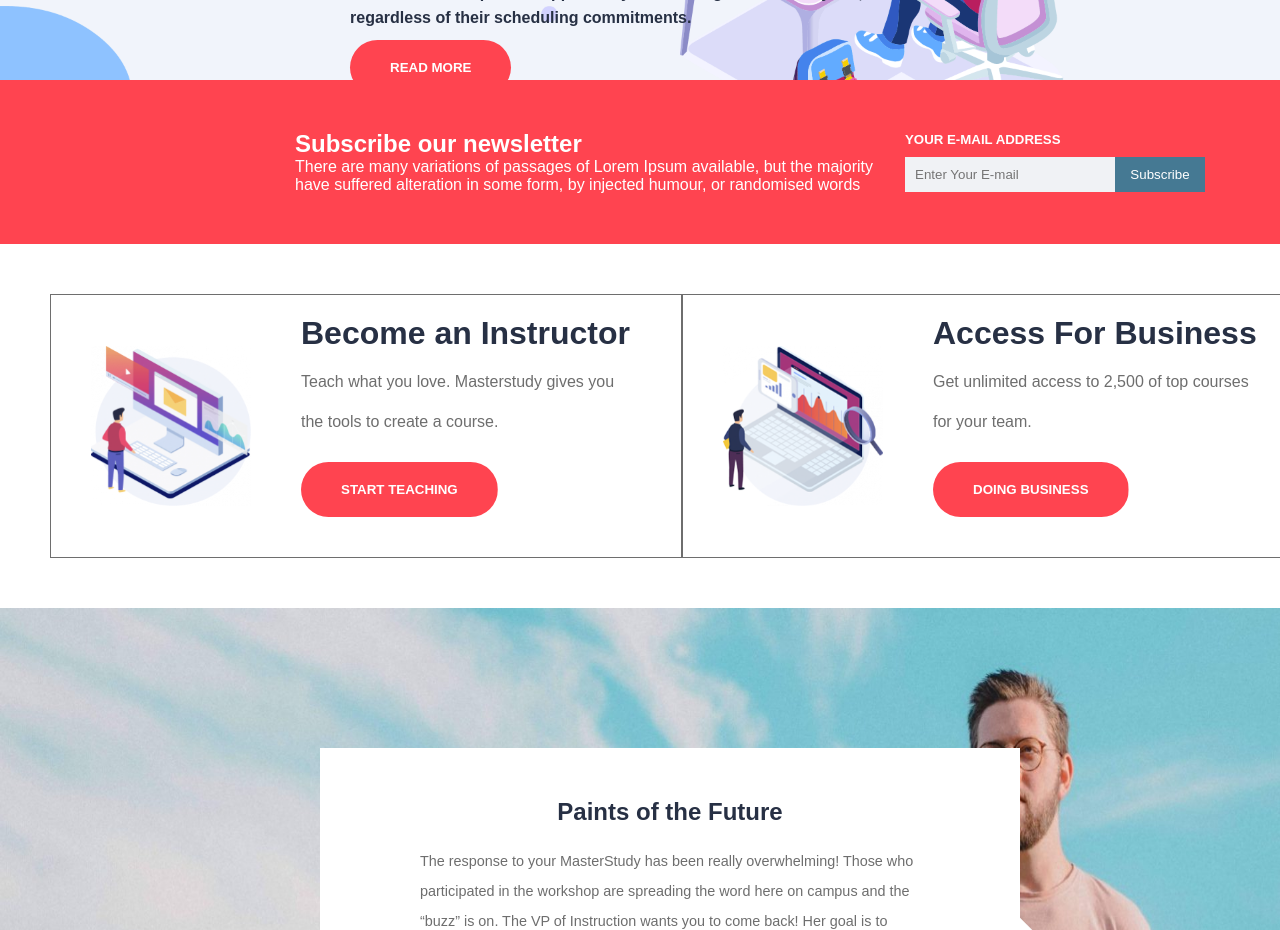
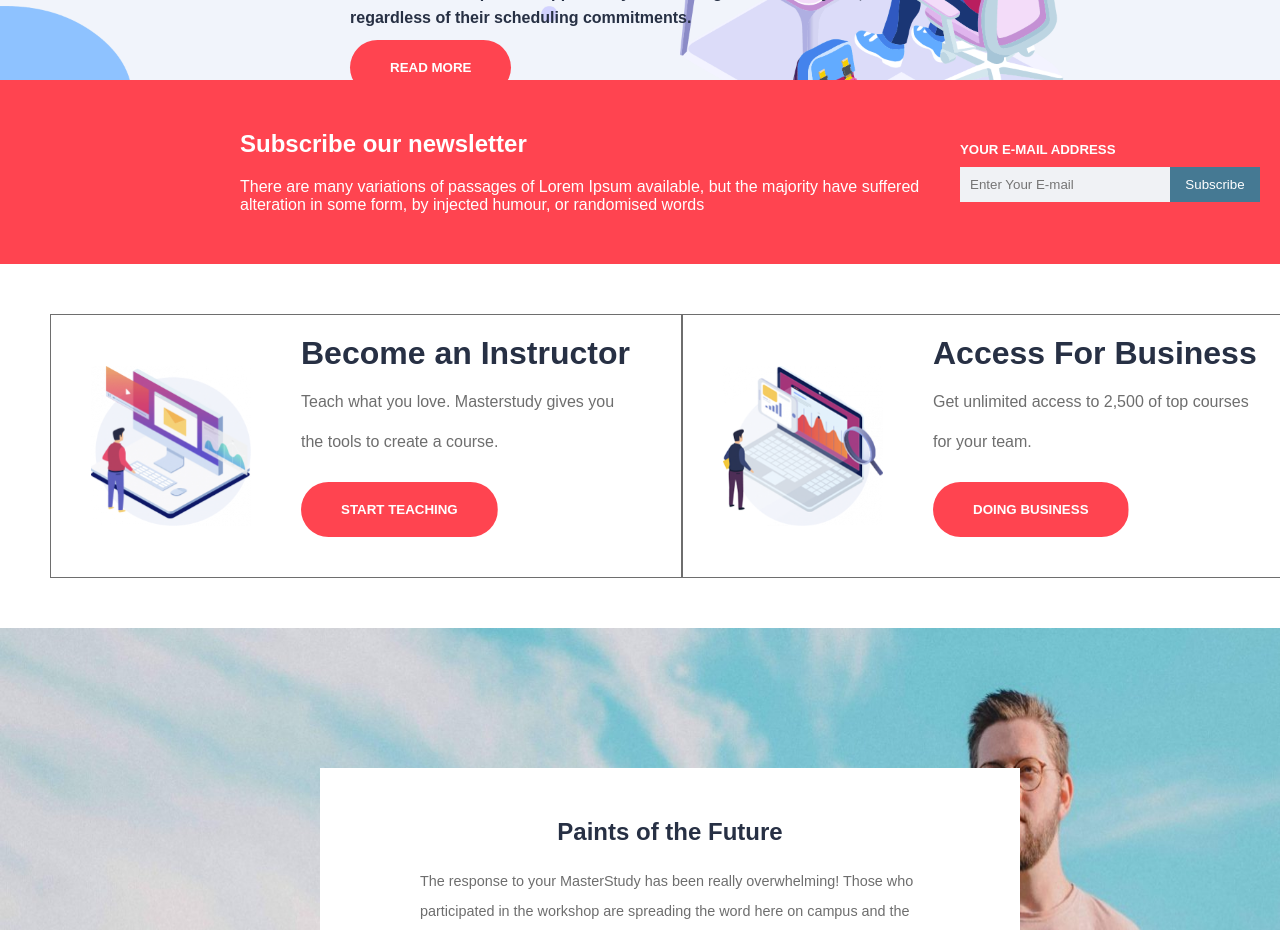
Before and after one commit to Riccardo15Pinto/proj-html-vuejs, a Vue app: page / in a window 1280 px wide. Shown: the part 980-1910 px from the top of the page. Built offline with nearby package versions, Linux system fonts and the light colour scheme.

Commit message:
fix line 48 and 51

```diff
--- a/src/components/sub-components/SectionNewsletter.vue
+++ b/src/components/sub-components/SectionNewsletter.vue
@@ -45,7 +45,11 @@ section {
         color: $white;
 
         .newsletter-text {
-            width: 590px;
+            width: 700px;
+
+            h2 {
+                margin-bottom: 20px;
+            }
         }
 
 
```
